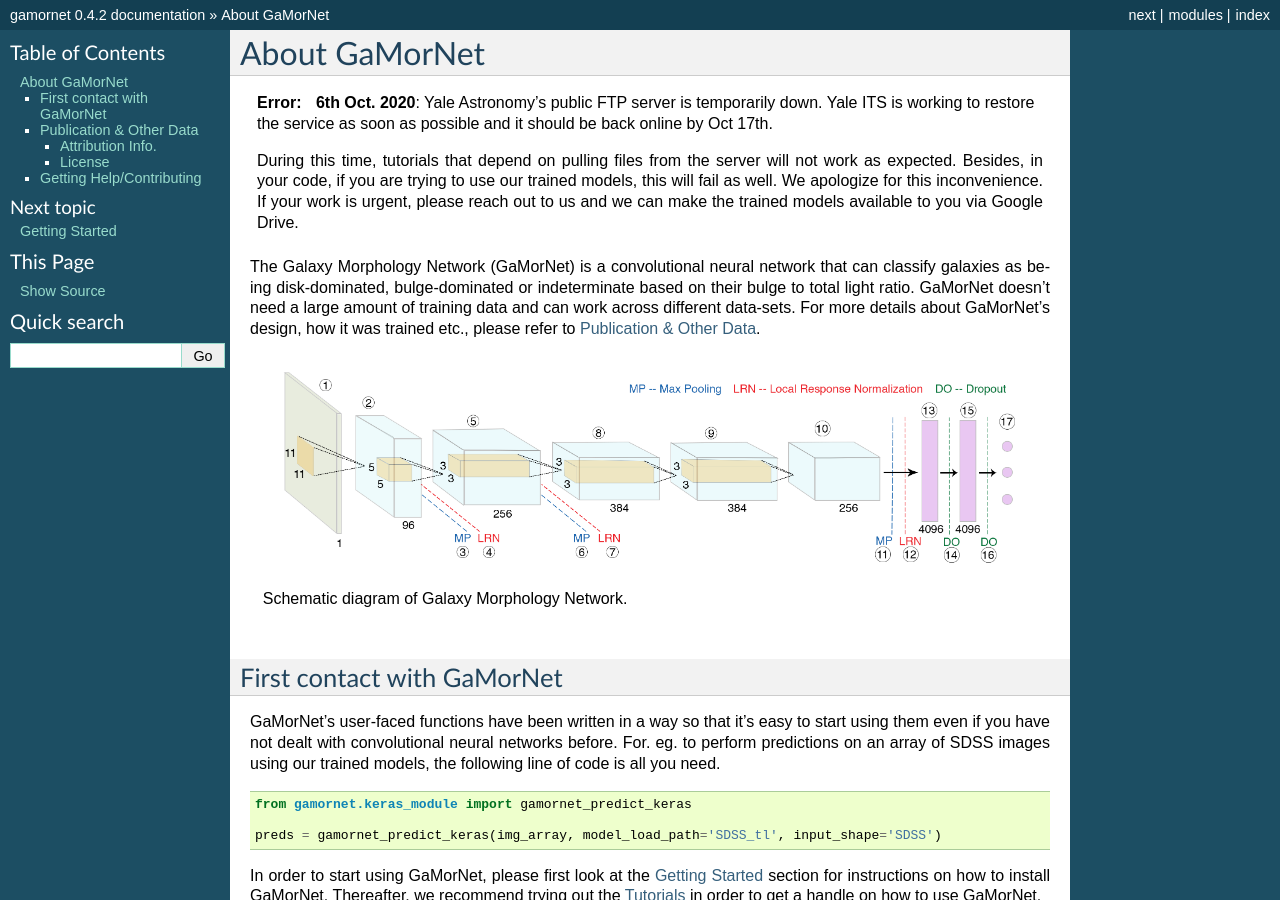
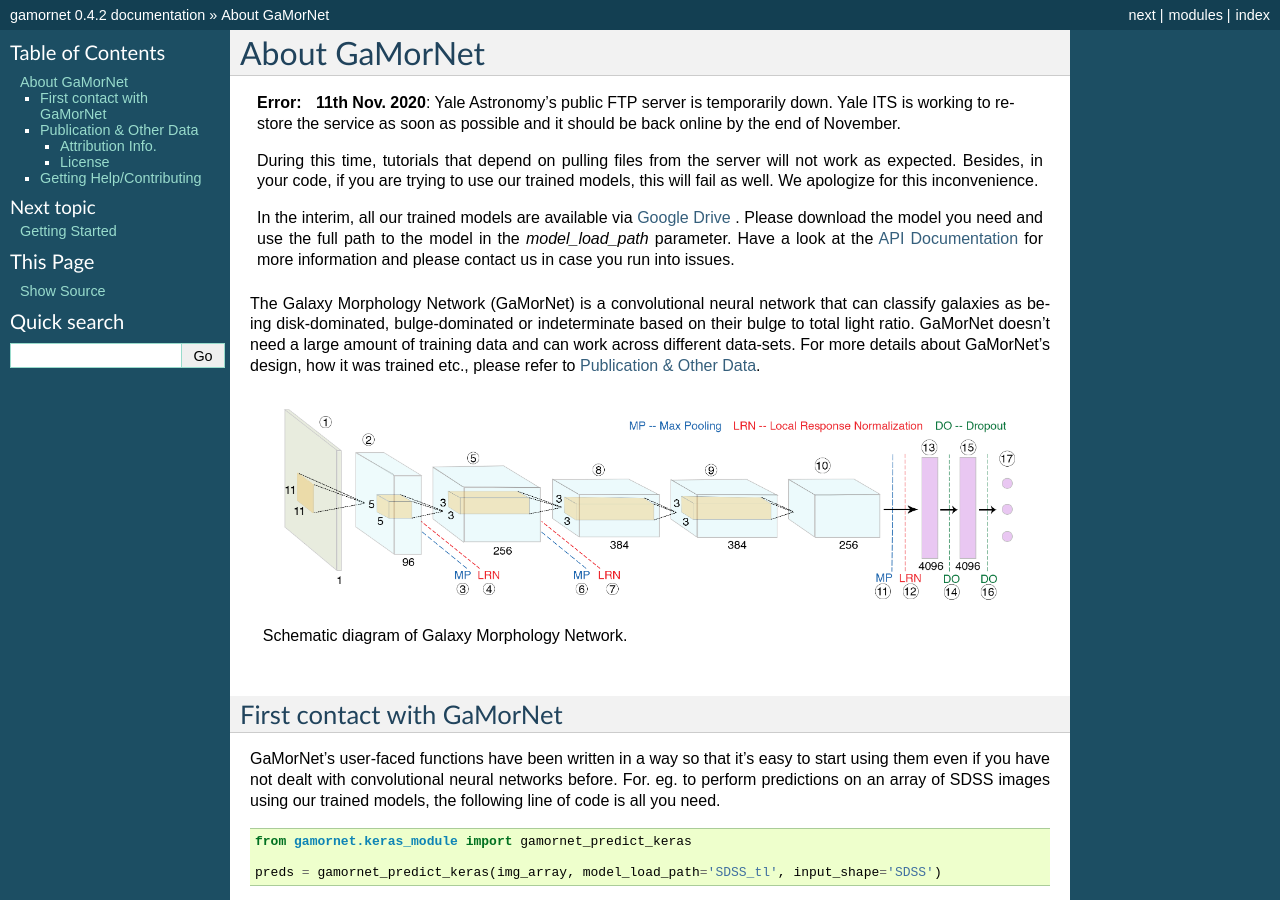
Before and after one commit to aritraghsh09/GaMorNet, a Sphinx documentation site: the page built from docs/source/index.rst, in a window 1280 px wide and 900 px high. Built offline with Sphinx 7.4.7, drawn with Linux system fonts in a browser that asks for light colours.

Commit message:
Update of Error Message

```diff
--- a/docs/source/index.rst
+++ b/docs/source/index.rst
@@ -10,14 +10,18 @@ About GaMorNet
 ==============
 
 .. error::
-   **6th Oct. 2020**: Yale Astronomy's public FTP server is temporarily down. Yale
+   **11th Nov. 2020**: Yale Astronomy's public FTP server is temporarily down. Yale
    ITS is working to restore the service as soon as possible and it should
-   be back online by Oct 17th.
+   be back online by the end of November.
 
    During this time, tutorials that depend on pulling files from the server will
    not work as expected. Besides, in your code, if you are trying to use our
-   trained models, this will fail as well. We apologize for this inconvenience. If your work is urgent, please reach out
-   to us and we can make the trained models available to you via Google Drive.
+   trained models, this will fail as well. We apologize for this inconvenience.
+
+   In the interim, all our trained models are available via
+   `Google Drive <https://drive.google.com/drive/folders/15YD88wMKZF6LRrBVIoPmNYhMLQuCYDa8?usp=sharing>`_ .
+   Please download the model you need and use the full path to the model in the `model_load_path` parameter.
+   Have a look at the :ref:`api_docs` for more information and please contact us in case you run into issues.
 
 The Galaxy Morphology Network (GaMorNet) is a convolutional neural network that can classify galaxies as being disk-dominated, bulge-dominated or indeterminate based on their bulge to total light ratio. GaMorNet doesn't need a large amount of training data and can work across different data-sets. For more details about GaMorNet's design, how it was trained etc., please refer to :ref:`pub_and_other_data`.
 
```
